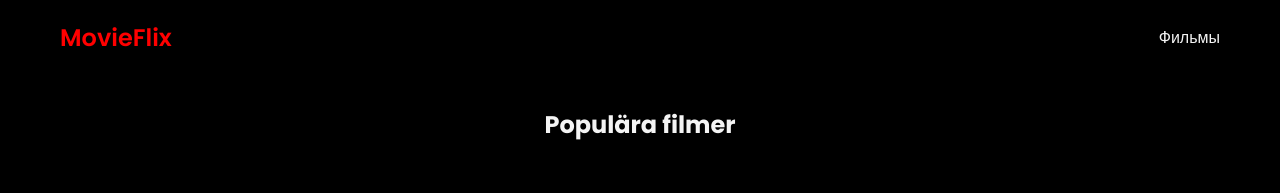
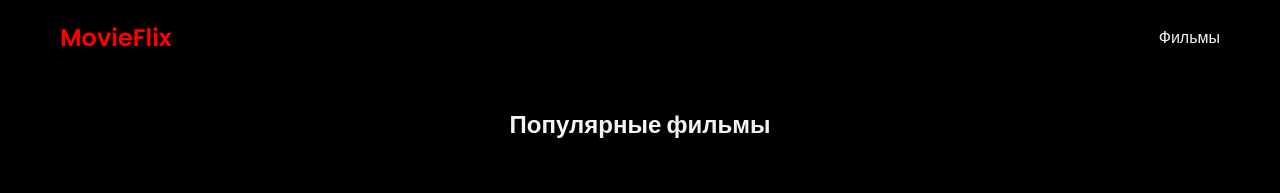
Before and after one commit to natlee77/MovieFlix, a plain HTML site: page index.html in a window 1280 px wide. Drawn offline with Linux system fonts and the light colour scheme; no server answers.

Commit message:
Update index.html

```diff
--- a/index.html
+++ b/index.html
@@ -39,7 +39,7 @@
       <section
         id="app-root"
         class="container">
-        <h2>Populära filmer</h2>
+        <h2>Популярные фильмы</h2>
         <div
           id="top-movies"
           class="grid">
```
